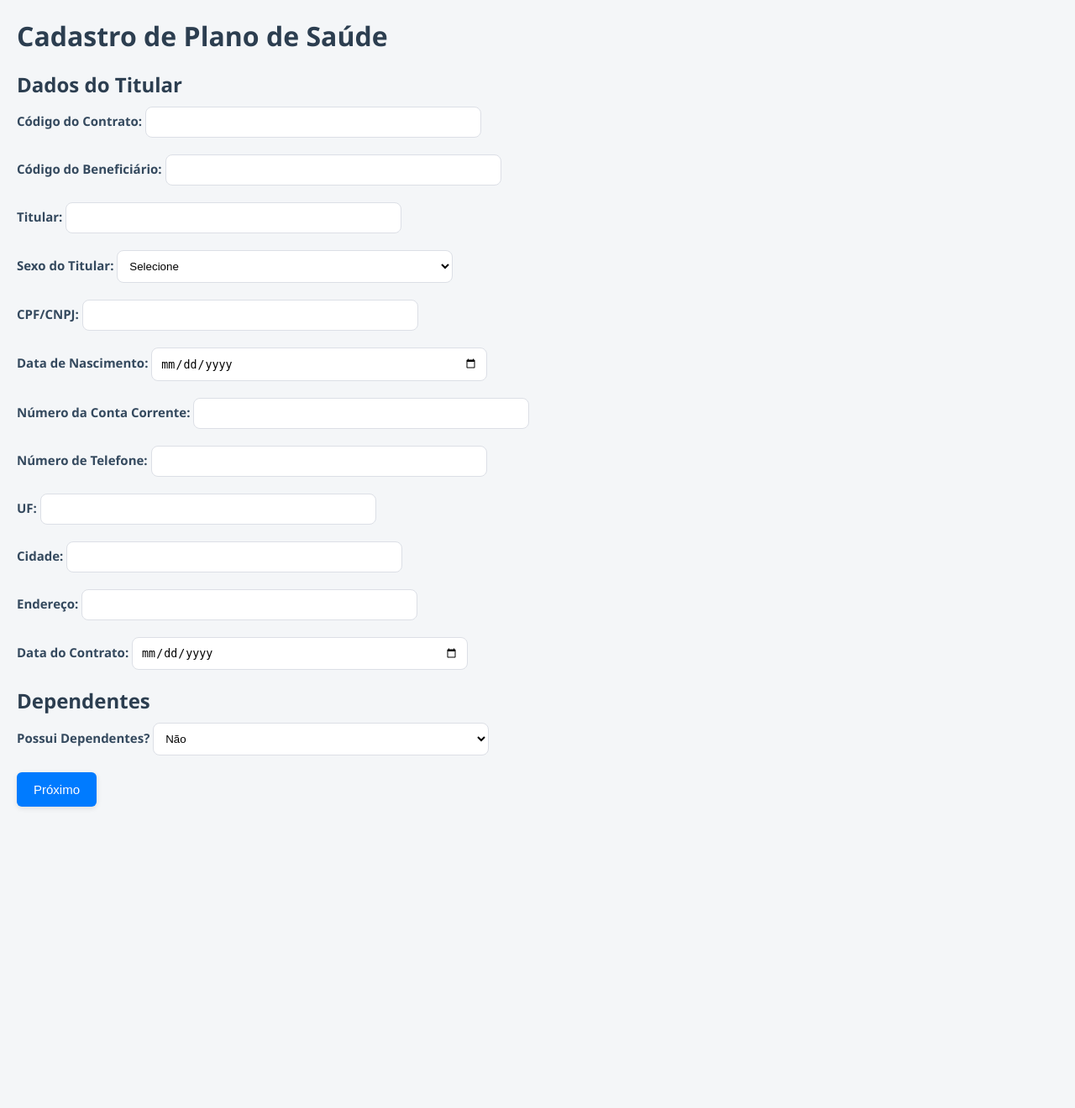
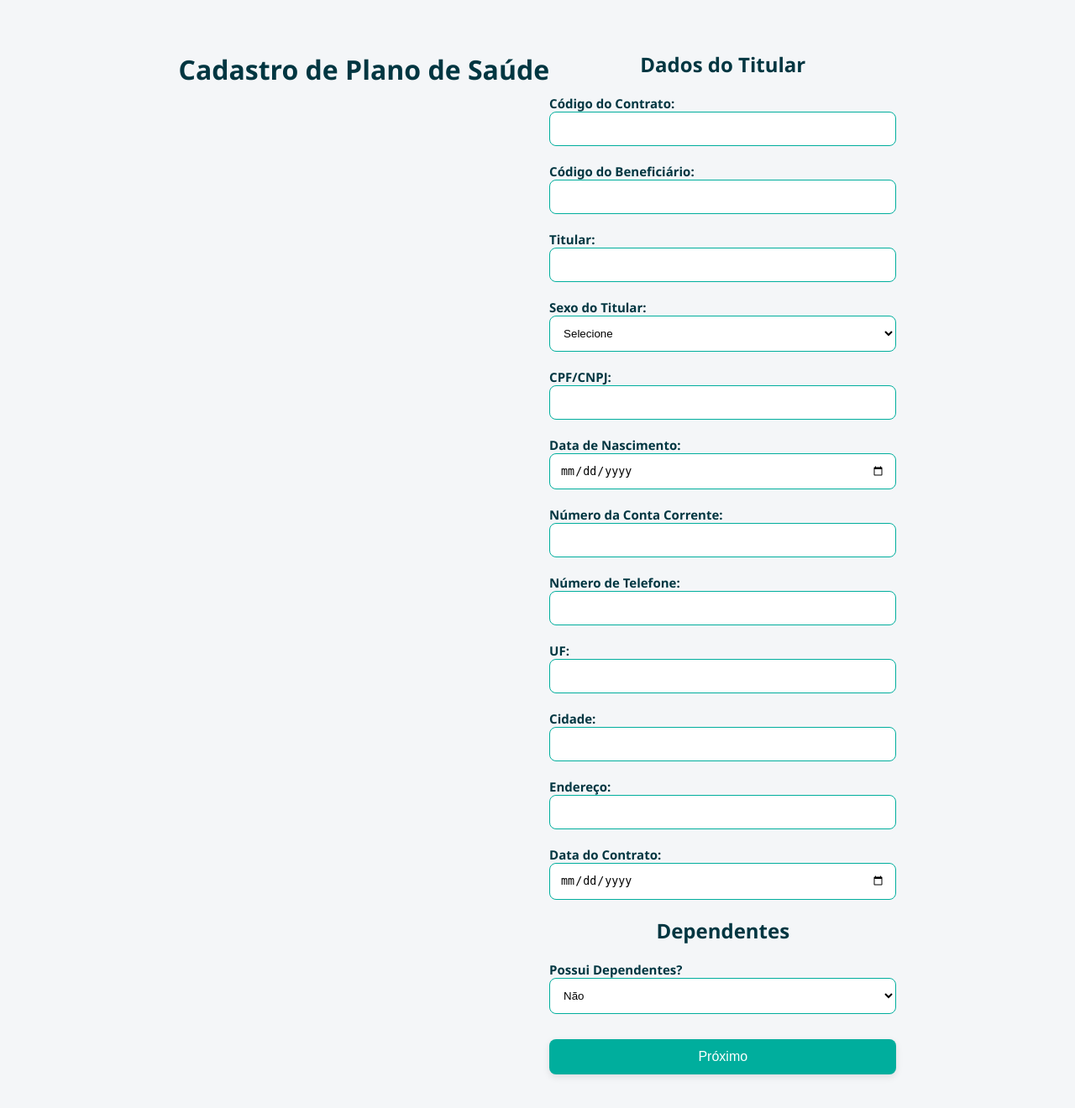
Before and after one commit to couto78caio/cadastrounimed, a Flask app: page / in a window 1280 px wide. Shown: the whole page at 84% size. Before the commit the page ends 963 px from the top, so only its background shows below. Run offline with Flask 3, Linux system fonts and the light colour scheme.

Commit message:
Update style.css

```diff
--- a/static/css/style.css
+++ b/static/css/style.css
@@ -1,13 +1,29 @@
 body {
     font-family: 'Segoe UI', Tahoma, Geneva, Verdana, sans-serif;
-    margin: 20px;
+    margin: 0;
     background-color: #f4f6f8;
-    color: #2c3e50;
+    color: #003641;
+    display: flex;
+    justify-content: center;
+    align-items: flex-start;
+    min-height: 100vh;
+    padding: 40px 20px;
+}
+
+.container {
+    background-color: #ffffff;
+    padding: 40px;
+    border-radius: 12px;
+    box-shadow: 0 6px 20px rgba(0, 0, 0, 0.08);
+    max-width: 600px;
+    width: 100%;
+    box-sizing: border-box;
 }
 
 h1, h2, h3 {
-    color: #2c3e50;
-    margin-bottom: 10px;
+    color: #003641;
+    margin-bottom: 20px;
+    text-align: center;
 }
 
 .field {
@@ -19,7 +35,7 @@
     margin-bottom: 6px;
     font-weight: 600;
     font-size: 15px;
-    color: #34495e;
+    color: #003641;
 }
 
 .field input[type="text"],
@@ -27,45 +43,46 @@
 .field input[type="tel"],
 .field select {
     width: 100%;
-    max-width: 400px;
-    padding: 10px;
-    border: 1px solid #dcdfe6;
+    padding: 12px;
+    border: 1px solid #00ae9d;
     border-radius: 8px;
+    background-color: #ffffff;
+    transition: border-color 0.3s, box-shadow 0.3s;
     box-sizing: border-box;
-    transition: border-color 0.3s, box-shadow 0.3s;
-    background-color: #fff;
 }
 
 .field input:focus,
 .field select:focus {
-    border-color: #007bff;
-    box-shadow: 0 0 0 2px rgba(0, 123, 255, 0.2);
+    border-color: #7db61c;
+    box-shadow: 0 0 0 3px rgba(125, 182, 28, 0.2);
     outline: none;
 }
 
 button[type="submit"],
 button[type="button"] {
-    background-color: #007bff;
-    color: white;
+    background-color: #00ae9d;
+    color: #ffffff;
     padding: 12px 20px;
     border: none;
-    border-radius: 6px;
+    border-radius: 8px;
     cursor: pointer;
-    font-size: 15px;
+    font-size: 16px;
     transition: background-color 0.3s ease, transform 0.2s ease;
-    box-shadow: 0 2px 6px rgba(0, 0, 0, 0.1);
+    box-shadow: 0 3px 8px rgba(0, 0, 0, 0.1);
+    width: 100%;
+    margin-top: 10px;
 }
 
 button[type="submit"]:hover,
 button[type="button"]:hover {
-    background-color: #0056b3;
-    transform: scale(1.03);
+    background-color: #003641;
+    transform: scale(1.02);
 }
 
 .dependentes-section {
     margin-top: 30px;
     padding: 20px;
-    border: 1px solid #e0e0e0;
+    border: 1px solid #c9d200;
     border-radius: 8px;
     background-color: #ffffff;
     box-shadow: 0 2px 8px rgba(0, 0, 0, 0.05);
@@ -74,7 +91,7 @@
 .dependente {
     margin-bottom: 20px;
     padding: 15px;
-    border: 1px solid #ebebeb;
+    border: 1px solid #c9d200;
     border-radius: 6px;
     background-color: #fcfcfc;
     box-shadow: inset 0 1px 3px rgba(0, 0, 0, 0.03);
@@ -83,16 +100,19 @@
 .dependente strong {
     display: block;
     margin-bottom: 6px;
-    color: #2c3e50;
+    color: #003641;
 }
 
 a {
-    color: #007bff;
+    color: #00ae9d;
     text-decoration: none;
     transition: color 0.2s ease;
+    display: inline-block;
+    margin-top: 10px;
+    font-weight: 500;
 }
 
 a:hover {
-    color: #0056b3;
+    color: #7db61c;
     text-decoration: underline;
 }
```
